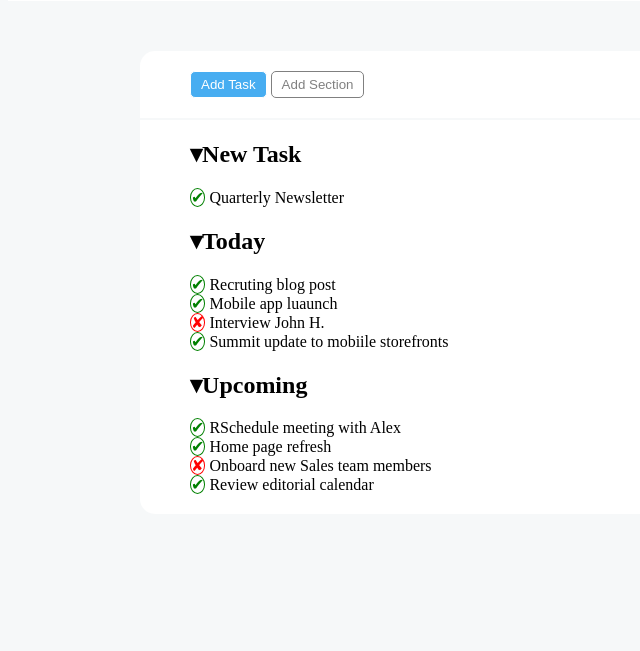
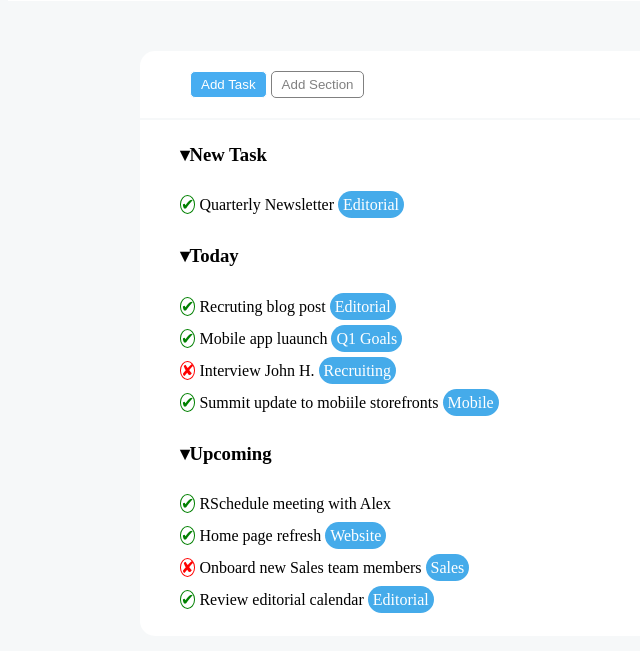
Before and after one commit to diruocco-aniellomarco/html-css-toboolist, a plain HTML site: page index.html in a window 1280 px wide. Shown: the part 67-718 px from the top of the page, without its empty margins (0-640 px from the left). Drawn offline with Linux system fonts and the light colour scheme.

Commit message:
fix section to list

```diff
--- a/css/style.css
+++ b/css/style.css
@@ -24,6 +24,7 @@ a {
     color: white;
     padding: 5px;
     border-radius: 15px;
+    background-color: #45abea;
 }
 main {
     margin: 50px auto;
@@ -52,9 +53,9 @@ button {
     background-color: white;
 }
 
-section {
+/* section {
     padding-left: 50px;
-}
+} */
 
 #last-section {
     padding-bottom: 20px;
@@ -68,3 +69,8 @@ span {
     color: red;
     border-color: red;
 }
+
+ul {
+    list-style-type: none;
+    line-height: 200%;
+}
--- a/index.html
+++ b/index.html
@@ -19,26 +19,26 @@
             <button id="button_section"> Add Section</button>
         </aside>
 
-        <section>
-            <h1>▾New Task</h1>
-            <div> <span>✔</span> Quarterly Newsletter <a href="#">Editorial</a></div>
-        </section>
+        <ul>
+            <li><h3>▾New Task</h3></li>
+            <li><span>✔</span> Quarterly Newsletter <a href="#">Editorial</a></li>
+        </ul>
 
-        <section>
-            <h1>▾Today</h1>
-            <div> <span>✔</span> Recruting blog post <a href="#">Editorial</a></div>
-            <div> <span>✔</span> Mobile app luaunch <a href="#">Q1 Goals</a></div>
-            <div> <span class="out">✘</span> Interview John H. <a href="#">Recruiting</a></div>
-            <div> <span>✔</span> Summit update to mobiile storefronts <a href="#">Mobile</a></div>
-        </section>
+        <ul>
+            <li><h3>▾Today</h3></li>
+            <li> <span>✔</span> Recruting blog post <a href="#">Editorial</a></li>
+            <li> <span>✔</span> Mobile app luaunch <a href="#">Q1 Goals</a></li>
+            <li> <span class="out">✘</span> Interview John H. <a href="#">Recruiting</a></li>
+            <li> <span>✔</span> Summit update to mobiile storefronts <a href="#">Mobile</a></li>
+        </ul>
 
-        <section id="last-section">
-            <h1>▾Upcoming</h1>
-            <div> <span>✔</span> RSchedule meeting with Alex
-            <div> <span>✔</span> Home page refresh <a href="#">Website</a></div>
-            <div> <span class="out">✘</span> Onboard new Sales team members <a href="#">Sales</a></div>
-            <div> <span>✔</span> Review editorial calendar <a href="#">Editorial</a></div>
-        </section>
+        <ul id="last-section">
+            <h3>▾Upcoming</h3>
+            <li> <span>✔</span> RSchedule meeting with Alex
+            <li> <span>✔</span> Home page refresh <a href="#">Website</a></li>
+            <li> <span class="out">✘</span> Onboard new Sales team members <a href="#">Sales</a></li>
+            <li> <span>✔</span> Review editorial calendar <a href="#">Editorial</a></li>
+            </ul>
 
     </main>
 
```
